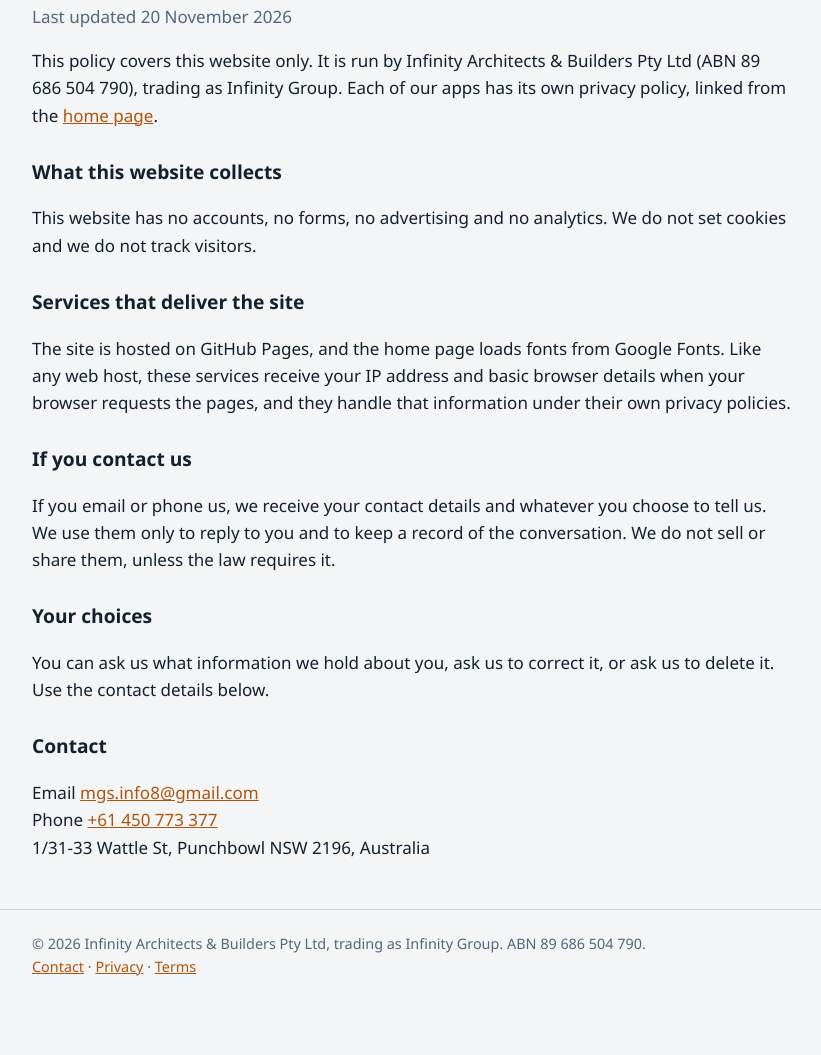
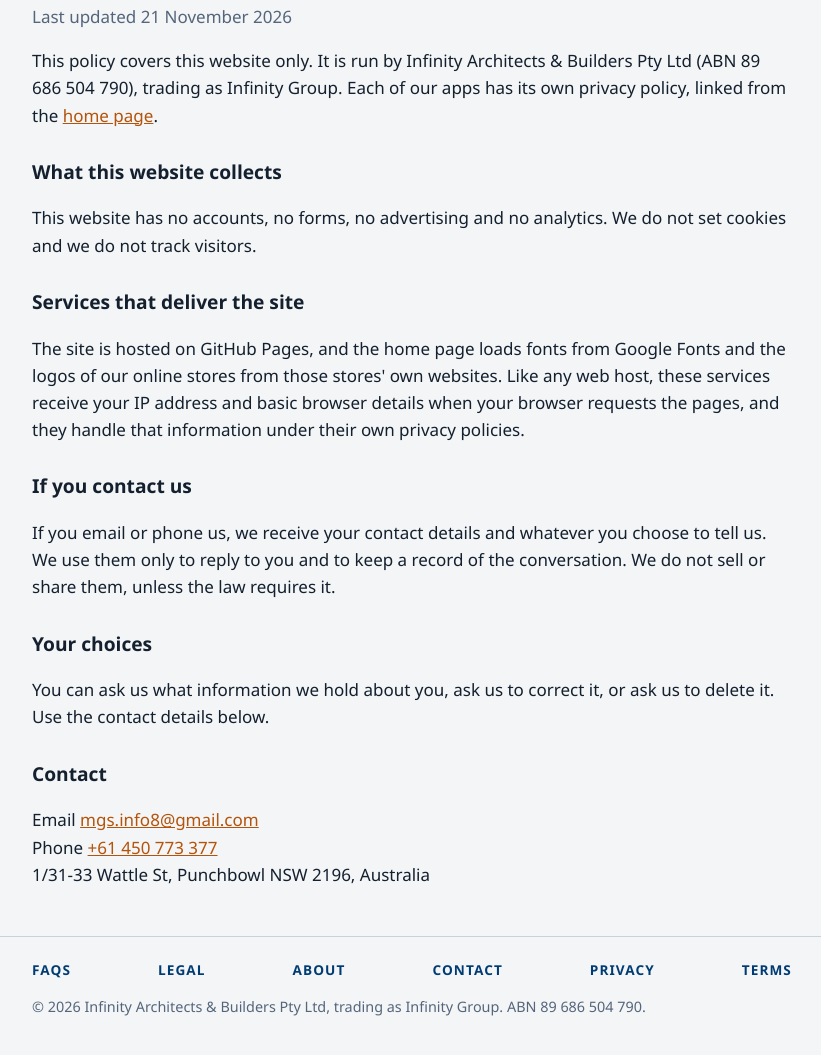
Before and after one commit to blushmirrorinfo-source/infinity-group, a plain HTML site: page privacy.html in a window 1280 px wide. Shown: the part 155-1210 px from the top of the page, without its empty margins (228-1049 px from the left). Before the commit the page ends 1173 px from the top, so only its background shows below. Drawn offline with Linux system fonts and the light colour scheme.

Commit message:
Update privacy.html
Co-Authored-By: Claude Fable 5.2 <noreply@anthropic.com>
Claude-Session: https://claude.ai/code/session_019HiUbibs6AUfUBEc2M9oJY

```diff
--- a/privacy.html
+++ b/privacy.html
@@ -15,18 +15,21 @@ h2{font-size:1.2rem;margin:28px 0 6px}
 a{color:#b4530a}
 .muted{color:#55657a}
 footer{border-top:1px solid #c9d2dc;margin-top:48px;padding:22px 0 40px;color:#55657a;font-size:.9rem}
+.footer-links{display:flex;flex-wrap:wrap;justify-content:space-between;gap:8px 20px;margin:0 0 14px;font-size:.85rem;font-weight:600;letter-spacing:.08em;text-transform:uppercase}
+.footer-links a{color:#003c73;text-decoration:none}
+.footer-links a:hover{text-decoration:underline}
 </style>
 </head>
 <body>
 <header><div class="wrap"><a href="./">Infinity Group</a></div></header>
 <main class="wrap">
 <h1>Website privacy policy</h1>
-<p class="muted">Last updated 20 November 2026</p>
+<p class="muted">Last updated 21 November 2026</p>
 <p>This policy covers this website only. It is run by Infinity Architects &amp; Builders Pty Ltd (ABN 89 686 504 790), trading as Infinity Group. Each of our apps has its own privacy policy, linked from the <a href="./#apps">home page</a>.</p>
 <h2>What this website collects</h2>
 <p>This website has no accounts, no forms, no advertising and no analytics. We do not set cookies and we do not track visitors.</p>
 <h2>Services that deliver the site</h2>
-<p>The site is hosted on GitHub Pages, and the home page loads fonts from Google Fonts. Like any web host, these services receive your IP address and basic browser details when your browser requests the pages, and they handle that information under their own privacy policies.</p>
+<p>The site is hosted on GitHub Pages, and the home page loads fonts from Google Fonts and the logos of our online stores from those stores' own websites. Like any web host, these services receive your IP address and basic browser details when your browser requests the pages, and they handle that information under their own privacy policies.</p>
 <h2>If you contact us</h2>
 <p>If you email or phone us, we receive your contact details and whatever you choose to tell us. We use them only to reply to you and to keep a record of the conversation. We do not sell or share them, unless the law requires it.</p>
 <h2>Your choices</h2>
@@ -34,6 +37,16 @@ footer{border-top:1px solid #c9d2dc;margin-top:48px;padding:22px 0 40px;color:#5
 <h2>Contact</h2>
 <p>Email <a href="mailto:mgs.info8@gmail.com">mgs.info8@gmail.com</a><br>Phone <a href="tel:+61450773377">+61 450 773 377</a><br>1/31-33 Wattle St, Punchbowl NSW 2196, Australia</p>
 </main>
-<footer><div class="wrap">&copy; 2026 Infinity Architects &amp; Builders Pty Ltd, trading as Infinity Group. ABN 89 686 504 790.<br><a href="./#contact">Contact</a> &middot; <a href="privacy.html">Privacy</a> &middot; <a href="terms.html">Terms</a></div></footer>
+<footer><div class="wrap">
+    <nav class="footer-links" aria-label="Footer">
+      <a href="faq.html">FAQs</a>
+      <a href="legal.html">Legal</a>
+      <a href="about.html">About</a>
+      <a href="contact.html">Contact</a>
+      <a href="privacy.html">Privacy</a>
+      <a href="terms.html">Terms</a>
+    </nav>
+    &copy; 2026 Infinity Architects &amp; Builders Pty Ltd, trading as Infinity Group. ABN 89 686 504 790.
+</div></footer>
 </body>
 </html>
```
